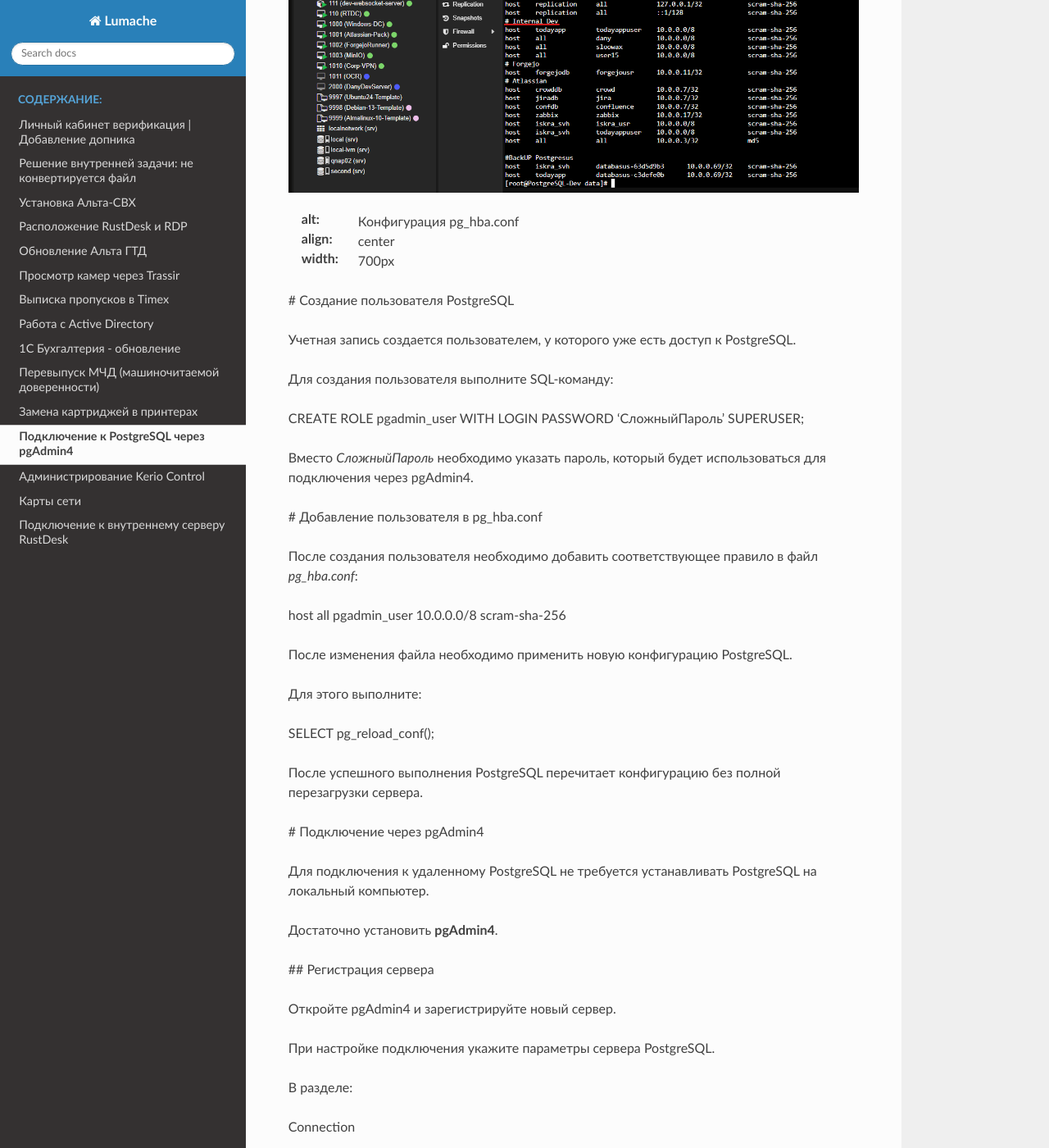
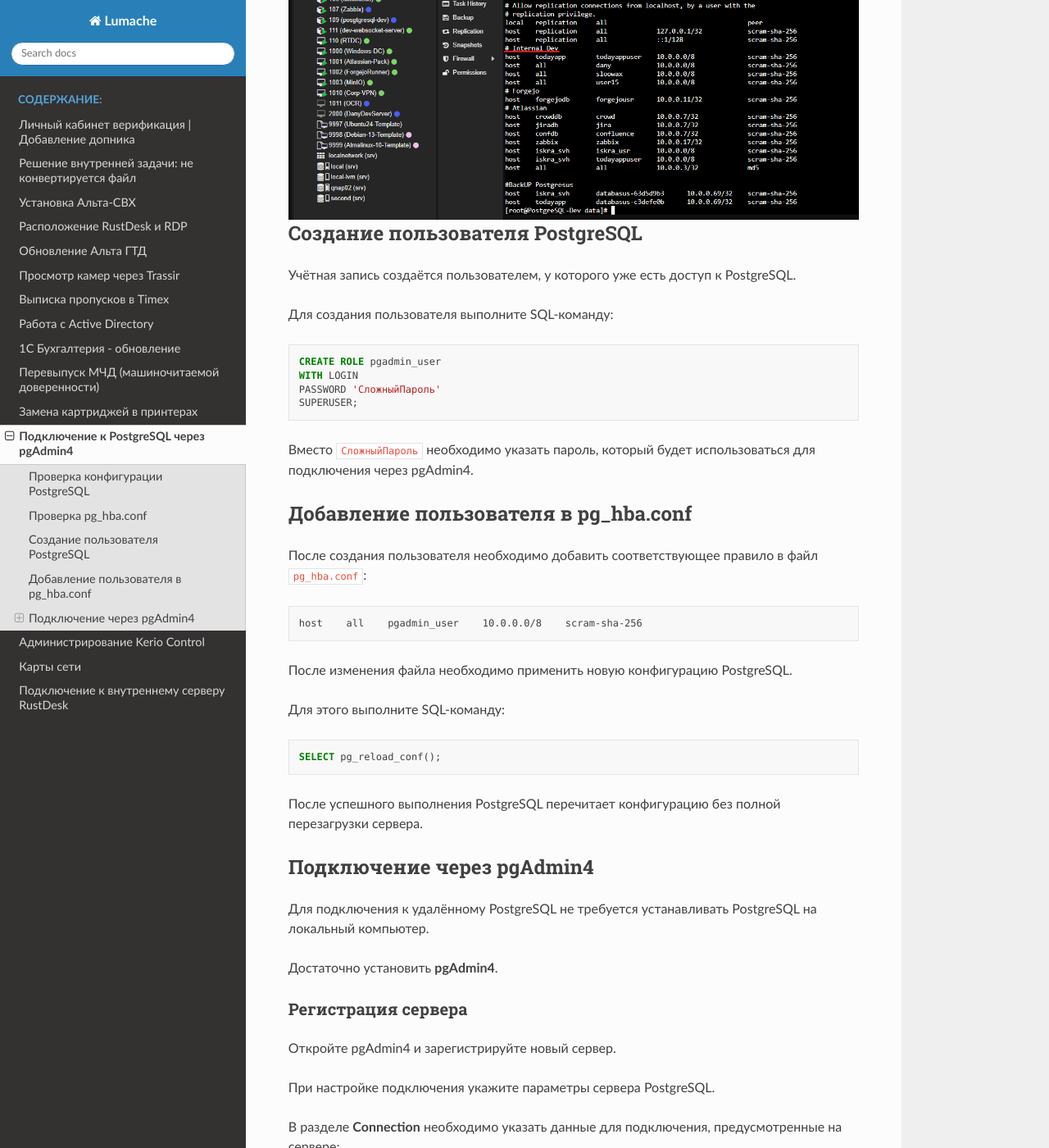
Before and after one commit to RdotF/docs, a Sphinx documentation site: the page built from docs/source/pg.rst, in a window 1280 px wide and 1400 px high, scrolled down 1379 px. Shown: the whole window at 82% size. Built offline with Sphinx 7.4.7 and the Read the Docs theme 3.1.0, drawn with Linux system fonts in a browser that asks for light colours; some of the changed text lies outside the part shown.

Commit message:
Update pg.rst

```diff
--- a/docs/source/pg.rst
+++ b/docs/source/pg.rst
@@ -1,131 +1,119 @@
-=======================================
+==========================================================
 Подключение к PostgreSQL через pgAdmin4
-=======================================
+==========================================================
 
 Данная инструкция описывает проверку конфигурации PostgreSQL на сервере и подключение к базе данных через **pgAdmin4**.
 
-# Проверка конфигурации PostgreSQL
+Проверка конфигурации PostgreSQL
+================================
 
 Для проверки конфигурации необходимо подключиться к серверу PostgreSQL (**prod**) через **Proxmox**.
 
-В Proxmox найдите сервер:
+В Proxmox найдите сервер с идентификатором:
 
-::
+.. code-block:: text
 
-103
+   103
 
-Откройте:
-
-::
-
-Console
+Откройте консоль (**Console**).
 
 Для входа используйте:
 
-::
-
-Username: root
-Password: 3bW7I9g3E6q6
+* **Username:** ``root``
+* **Password:** ``3bW7I9g3E6q6``
 
 Расположение конфигурационных файлов PostgreSQL:
 
-::
+.. code-block:: text
 
-/var/lib/pgsql/18/data
+   /var/lib/pgsql/18/data
 
-# Проверка pg_hba.conf
+Проверка pg_hba.conf
+====================
 
-Основной файл, который необходимо проверить для подключения пользователей, — `pg_hba.conf`.
+Основной файл, который необходимо проверить для подключения пользователей, — ``pg_hba.conf``.
 
 Для просмотра файла выполните:
 
-::
+.. code-block:: bash
 
-cat /var/lib/pgsql/18/data/pg_hba.conf
+   cat /var/lib/pgsql/18/data/pg_hba.conf
 
 В файле найдите раздел:
 
-::
+.. code-block:: text
 
-# Internal Dev
+   # Internal Dev
 
-В этом разделе должна присутствовать учетная запись, которая будет использоваться для подключения через pgAdmin4.
+В этом разделе должна присутствовать учётная запись, которая будет использоваться для подключения через pgAdmin4.
 
 .. image:: images/pg-1.png
-:alt: Конфигурация pg_hba.conf
-:align: center
-:width: 700px
+   :alt: Конфигурация pg_hba.conf
+   :align: center
+   :width: 700px
 
-# Создание пользователя PostgreSQL
+Создание пользователя PostgreSQL
+================================
 
-Учетная запись создается пользователем, у которого уже есть доступ к PostgreSQL.
+Учётная запись создаётся пользователем, у которого уже есть доступ к PostgreSQL.
 
 Для создания пользователя выполните SQL-команду:
 
-::
+.. code-block:: sql
 
-CREATE ROLE pgadmin_user
-WITH LOGIN
-PASSWORD 'СложныйПароль'
-SUPERUSER;
+   CREATE ROLE pgadmin_user
+   WITH LOGIN
+   PASSWORD 'СложныйПароль'
+   SUPERUSER;
 
-Вместо `СложныйПароль` необходимо указать пароль, который будет использоваться для подключения через pgAdmin4.
+Вместо ``СложныйПароль`` необходимо указать пароль, который будет использоваться для подключения через pgAdmin4.
 
-# Добавление пользователя в pg_hba.conf
+Добавление пользователя в pg_hba.conf
+=====================================
 
-После создания пользователя необходимо добавить соответствующее правило в файл `pg_hba.conf`:
+После создания пользователя необходимо добавить соответствующее правило в файл ``pg_hba.conf``:
 
-::
+.. code-block:: text
 
-host    all    pgadmin_user    10.0.0.0/8    scram-sha-256
+   host    all    pgadmin_user    10.0.0.0/8    scram-sha-256
 
 После изменения файла необходимо применить новую конфигурацию PostgreSQL.
 
-Для этого выполните:
+Для этого выполните SQL-команду:
 
-::
+.. code-block:: sql
 
-SELECT pg_reload_conf();
+   SELECT pg_reload_conf();
 
 После успешного выполнения PostgreSQL перечитает конфигурацию без полной перезагрузки сервера.
 
-# Подключение через pgAdmin4
+Подключение через pgAdmin4
+==========================
 
-Для подключения к удаленному PostgreSQL не требуется устанавливать PostgreSQL на локальный компьютер.
+Для подключения к удалённому PostgreSQL не требуется устанавливать PostgreSQL на локальный компьютер.
 
 Достаточно установить **pgAdmin4**.
 
-## Регистрация сервера
+Регистрация сервера
+-------------------
 
 Откройте pgAdmin4 и зарегистрируйте новый сервер.
 
 При настройке подключения укажите параметры сервера PostgreSQL.
 
-В разделе:
+В разделе **Connection** необходимо указать данные для подключения, предусмотренные на сервере:
 
-::
-
-Connection
-
-необходимо указать данные для подключения, предусмотренные на сервере:
-
-* адрес удаленного сервера;
+* адрес удалённого сервера;
 * порт PostgreSQL;
 * имя базы данных;
 * имя пользователя;
 * пароль пользователя.
 
-В качестве пользователя укажите созданную учетную запись, например:
+В качестве пользователя укажите созданную учётную запись, например:
 
-::
+* **Username:** ``pgadmin_user``
+* **Password:** пароль, указанный при создании пользователя
 
-Username: pgadmin_user
-Password: пароль, указанный при создании пользователя
+После заполнения параметров нажмите **Save**.
 
-После заполнения параметров нажмите:
-
-::
-
-Save
-
-Если параметры указаны правильно и правило для пользователя присутствует в `pg_hba.conf`, pgAdmin4 установит подключение к PostgreSQL.
+Если параметры указаны правильно и правило для пользователя присутствует в ``pg_hba.conf``, pgAdmin4 установит подключение к PostgreSQL.
```
